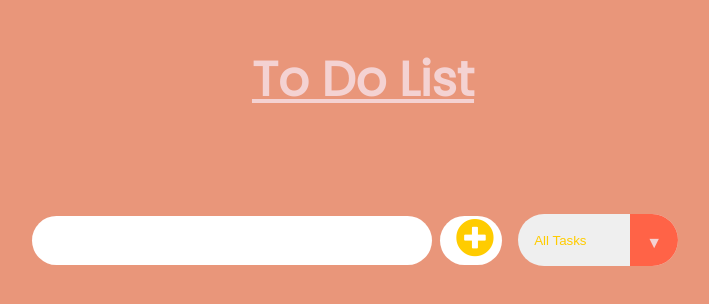
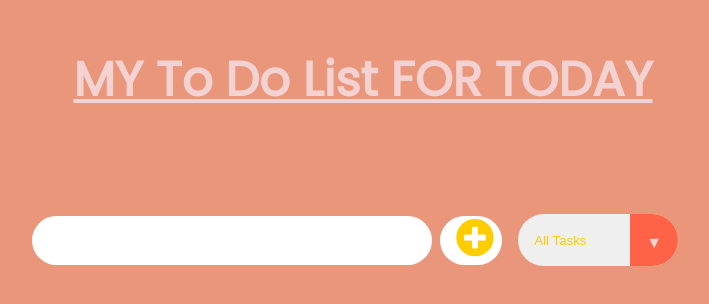
Before and after one commit to Harshithad9/To-Do-List, a plain HTML site: page index.html in a window 1280 px wide. Shown: the whole page, without its empty margins (277-986 px from the left). Drawn offline with Linux system fonts and the light colour scheme.

Commit message:
Update index.html

```diff
--- a/index.html
+++ b/index.html
@@ -16,7 +16,7 @@
 <body>
 
     <header>
-        <h1><b><u>To Do List</u></b></h1>
+        <h1><b><u>MY To Do List FOR TODAY</u></b></h1>
     </header>
     <form action="">
         <input type="text" class="todo-input">
```
